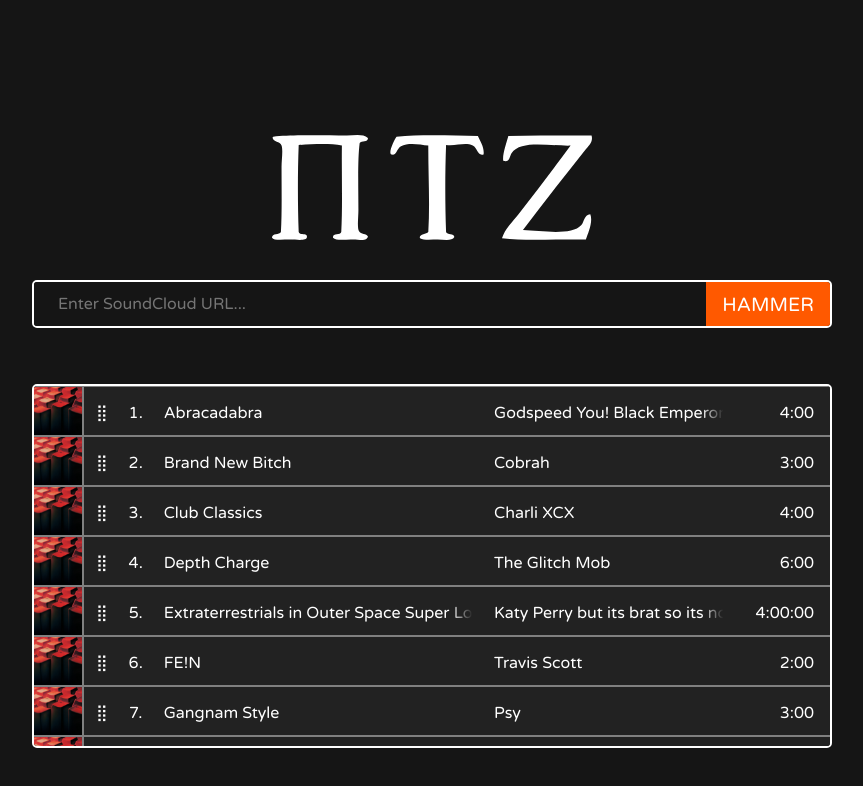
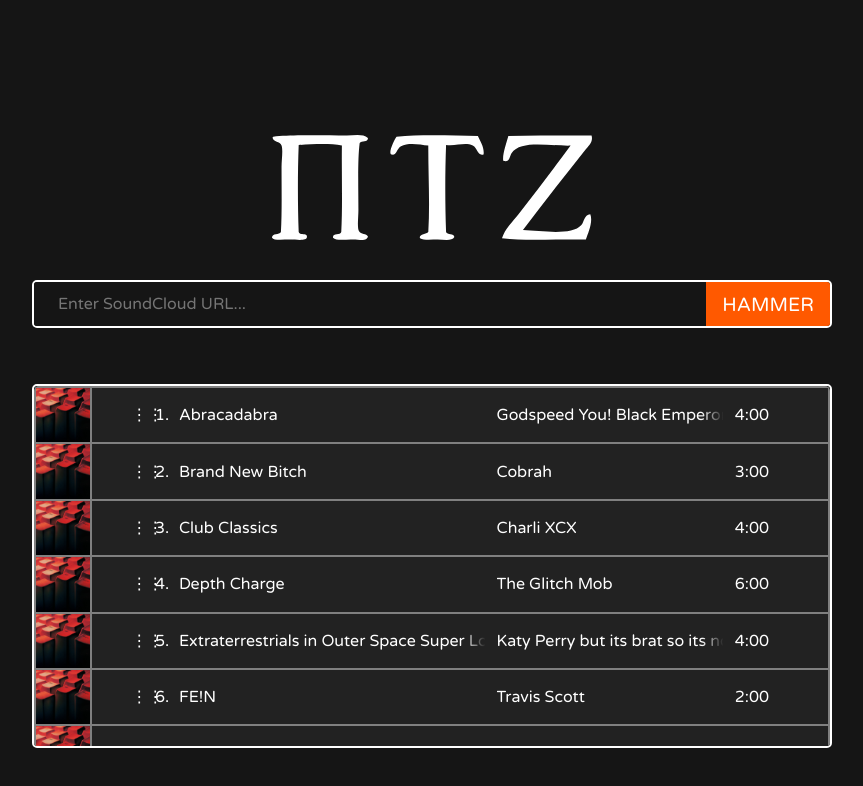
Before and after one commit to James-Randall-14/trackhammer, a React (Create React App) app in the folder client/: page / in a window 1280 px wide. Shown: the top 786 px of the page, without its empty margins (208-1071 px from the left). Built offline with nearby package versions, Linux system fonts and the light colour scheme.

Commit message:
finally shrinks in a reasonable manner

```diff
--- a/client/src/App.css
+++ b/client/src/App.css
@@ -21,6 +21,13 @@
 	background-color: var(--bg);
 }
 
+body.dragging,
+body.dragging * {
+	cursor: grabbing !important;
+	cursor: -moz-grabbing;
+	cursor: -webkit-grabbing;
+}
+
 .App {
 	text-align: center;
 	max-width: 50rem;
--- a/client/src/components/queue/Queue.css
+++ b/client/src/components/queue/Queue.css
@@ -1,91 +1,122 @@
+/* Wrapper div for scrolling */
+.Queue-Wrapper {
+  max-height: 45vh;
+  overflow-y: auto;
+  overflow-x: hidden;
+  border: 2px solid white;
+  border-radius: 5px;
+  /* (optional) hide native scrollbars if you want the same look as before */
+  -ms-overflow-style: none;   /* IE/Edge */
+  scrollbar-width: none;      /* Firefox */
+}
+.Queue-Wrapper::-webkit-scrollbar {
+  display: none;
+}
+
 .Queue {
-	border: 2px solid white;
+  display: table;
+  width: 100%;
+  table-layout: fixed;
   background-color: var(--bg-highlight);
   border-radius: 5px;
-	padding: 0;
-	margin: 0;
-	max-height: 45vh;
-	/* Handle Scrolling */
-	overflow-x: hidden;
-	overflow-y: auto;
-	-ms-overflow-style: none; /* IE and Edge */
-	scrollbar-width: none; /* Firefox */
-	scroll-behavior: smooth;
+  overflow: hidden; /* Round corners */
+  border-spacing: 0;
+  border-collapse: collapse;
 }
-
 .Queue::-webkit-scrollbar {
   display: none;
 }
 
 .Queue-Item {
+  display: table-row;
+  height: 3rem;
+  text-align: left;
   color: white;
   background-color: var(--bg-highlight);
-	border-top: 1px solid gray;
-	border-bottom: 1px solid gray;
-	height: 3rem;
-	display: flex;
-	text-align: left;
-	gap: 0.75rem;
-	justify-content: flex-start;
-}
 
-.Dragged {
-	color: var(--accent-orange);
-	border: 1px solid gray;
-}
-
-.Hovered {
-	/* color: var(--bg-highlight); */
-	background-color: var(--bg);
-	border: 2px dashed gray;
-}
-
-.Thumbnail {
-	height: 100%;
-	justify-content: left;
-	border-right: 2px solid gray;
+  border: 2px solid gray;
 }
 
 .Column {
-	flex: 0 0 auto;
+  display: table-cell;
+  vertical-align: middle;
+  box-sizing: border-box;
 }
 
 .Album {
-	flex: 0 0 2rem;
+  width: 3rem;
+  max-height: 3rem;
+  max-width: 3rem;
+  min-width: 3rem;
+  padding: 0;
 }
 
 .Handle {
-	flex: 0 1 0.5rem;
+  width: 0.5rem;
+  max-width: 0.5rem;
+  min-width: 0.5rem;
+  cursor: grab;
+}
+
+.Handle:active {
+	cursor: grabbing;
 }
 
 .Index {
   text-align: center;
-	flex: 0 0 2rem;
+  width: 1rem;
+  max-width: 2rem;
+  min-width: 2rem;
 }
 
 .Track {
-	flex: 1 1 40%;
+  width: 40%;
   max-width: 40%;
+  min-width: 40%;
 }
 
 .Artist {
-	flex: 1 0 30%;
+  width: 30%;
   max-width: 30%;
+  min-width: 30%;
 }
 
-/* Make Artist disappear if screen is too small */
-@media only screen and (max-width: 36rem) {
+.Duration {
+  /* text-align: right; */
+  width: 3rem;
+  max-width: 3rem;
+  min-width: 3rem;
+  padding-right: 1rem;        /* optional spacing from the right border */
+}
+
+
+/* -------------------------- */
+/* 5) Thumbnail inside Album   */
+/* -------------------------- */
+.Thumbnail {
+  display: block;             /* remove inline‐image gaps */
+  height: 3.4rem;               /* fill the full 3rem cell height */
+  width: auto;                /* maintain aspect ratio */
+  object-fit: cover;          /* crop if needed */
+  margin: 0;
+  padding: 0;
+  border-right: 2px solid gray;
+}
+
+
+/* Hide fields based on screen width */
+@media (max-width: 38rem) {
   .Artist {
     display: none;
   }
   .Track {
-  	min-width: 30%;
-  	max-width: 65%;
+    width: 50%;
+    max-width: 50%;
+    min-width: 50%;
   }
 }
 
-/* Make Artist and Index disappear if screen is too small */
-@media only screen and (max-width: 22rem) {
+@media (max-width: 22rem) {
   .Index {
     display: none;
   }
@@ -93,53 +124,54 @@
     display: none;
   }
   .Handle {
-  	margin-left: 1rem;
+    /* if you want extra gap on the left of Handle when narrow */
+    padding-left: 1rem;
   }
-}
-
-.Duration {
-	margin-left: auto;
-	flex: 0;
-	margin-right: 1rem;
-	text-align: right;
-	flex: 0 0 auto;
-	min-width: 3rem;
 }
 
 .Text {
   position: relative;
   white-space: nowrap;
+  overflow: hidden;
   width: 100%;
-	overflow:hidden;
 }
-
-/* Pseudoelement that renders over text to fade it out */
-.Text:after {
+.Text::after {
   content: "";
   position: absolute;
   z-index: 1;
   right: 0;
+  top: 0;
+  width: 2rem;
+  height: 100%;
   pointer-events: none;
   background-image: linear-gradient(
     to right,
     rgba(255, 255, 255, 0),
     var(--bg-highlight) 70%
   );
-	width: 2rem;
-	height: 100%;
 }
 
-.Darkened:after {
+.Darkened::after {
   content: "";
   position: absolute;
   z-index: 1;
   right: 0;
+  top: 0;
+  width: 2rem;
+  height: 100%;
   pointer-events: none;
   background-image: linear-gradient(
     to right,
     rgba(255, 255, 255, 0),
     var(--bg) 70%
   );
-	width: 2rem;
-	height: 100%;
 }
+
+.Queue-Item.Dragged {
+	color: var(--accent-orange);
+  outline: 1px solid gray;
+}
+
+.Hovered {
+	background-color: var(--bg);
+}
--- a/client/src/components/queue/Queue.jsx
+++ b/client/src/components/queue/Queue.jsx
@@ -54,7 +54,7 @@
 			"Link5",
 			"Extraterrestrials in Outer Space Super Long Line Lorem Impsum Dolor Sit Amet",
 			"Katy Perry but its brat so its not Lorem",
-			"4:00:00",
+			"4:00",
 			ctrl_alt_reality,
 			5,
 		),
@@ -130,7 +130,9 @@
 	}
 
 	return (
-		<ol className="Queue" ref={listRef} onDragOver={handleDragOver}>
+		<div className="Queue-Wrapper">
+			<table className="Queue" ref={listRef} onDragOver={handleDragOver}>
+				<tbody>
 					{/* Iterate through list and generate QueueItems with unique keys */}
 					{queue.map((songInfo, idx) => (
 						<QueueItem
@@ -140,6 +142,8 @@
 							moveCallback={moveItem}
 						/>
 					))}
-		</ol>
+				</tbody>
+			</table>
+		</div>
 	);
 }
--- a/client/src/components/queue/QueueItem.jsx
+++ b/client/src/components/queue/QueueItem.jsx
@@ -13,14 +13,20 @@
 		setIsDragging(true);
 		e.dataTransfer.setData("text/plain", thisIndex);
 		e.dataTransfer.effectAllowed = "move";
+		// Add dragging property to body so cursor persists
+		document.body.classList.add("dragging");
 	}
 
 	function stopDragging(e) {
 		setIsDragging(false);
+		// Remove dragging property from body
+		document.body.classList.remove("dragging");
 	}
 
 	function handleDraggedOver(e) {
 		e.preventDefault();
+		var startIndex = parseInt(e.dataTransfer.getData("text/plain"));
+		if (startIndex == thisIndex) return;
 		setIsHovered(true);
 	}
 
@@ -36,7 +42,7 @@
 	}
 
 	return (
-		<div
+		<tr
 			// Change the class name depending on drag state
 			className={
 				isDragging
@@ -54,26 +60,26 @@
 			onDragLeave={handleDragLeave}
 			onDrop={handleDrop}
 		>
-			<div className="Column Album">
+			<td className="Column Album">
 				<img src={songInfo.cover} alt={songInfo.track} className="Thumbnail" />
-			</div>
-			<div className="Column Handle">
-				<p>⣿</p>
-			</div>
-			<div className="Column Index">
+			</td>
+			<td className="Column Handle">
+				<p>⋮⋮</p>
+			</td>
+			<td className="Column Index">
 				<p>{thisIndex + 1}.</p>
-			</div>
-			<div className="Column Track">
+			</td>
+			<td className="Column Track">
 				<p className={isHovered ? "Text Darkened" : "Text"}>{songInfo.track}</p>
-			</div>
-			<div className="Column Artist">
+			</td>
+			<td className="Column Artist">
 				<p className={isHovered ? "Text Darkened" : "Text"}>
 					{songInfo.artist}
 				</p>
-			</div>
-			<div className="Column Duration">
+			</td>
+			<td className="Column Duration">
 				<p>{songInfo.duration}</p>
-			</div>
-		</div>
+			</td>
+		</tr>
 	);
 }
```
Lines whose indentation alone changed are shown as unchanged.
